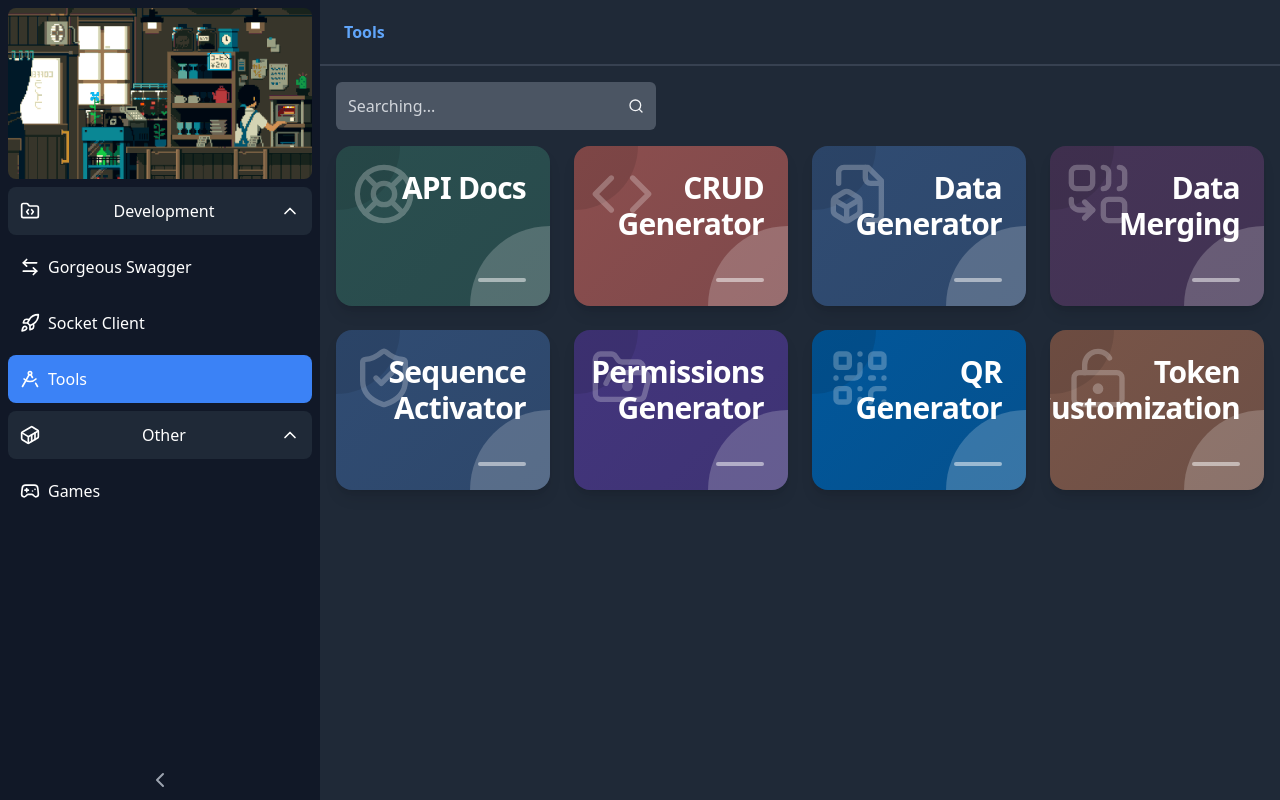
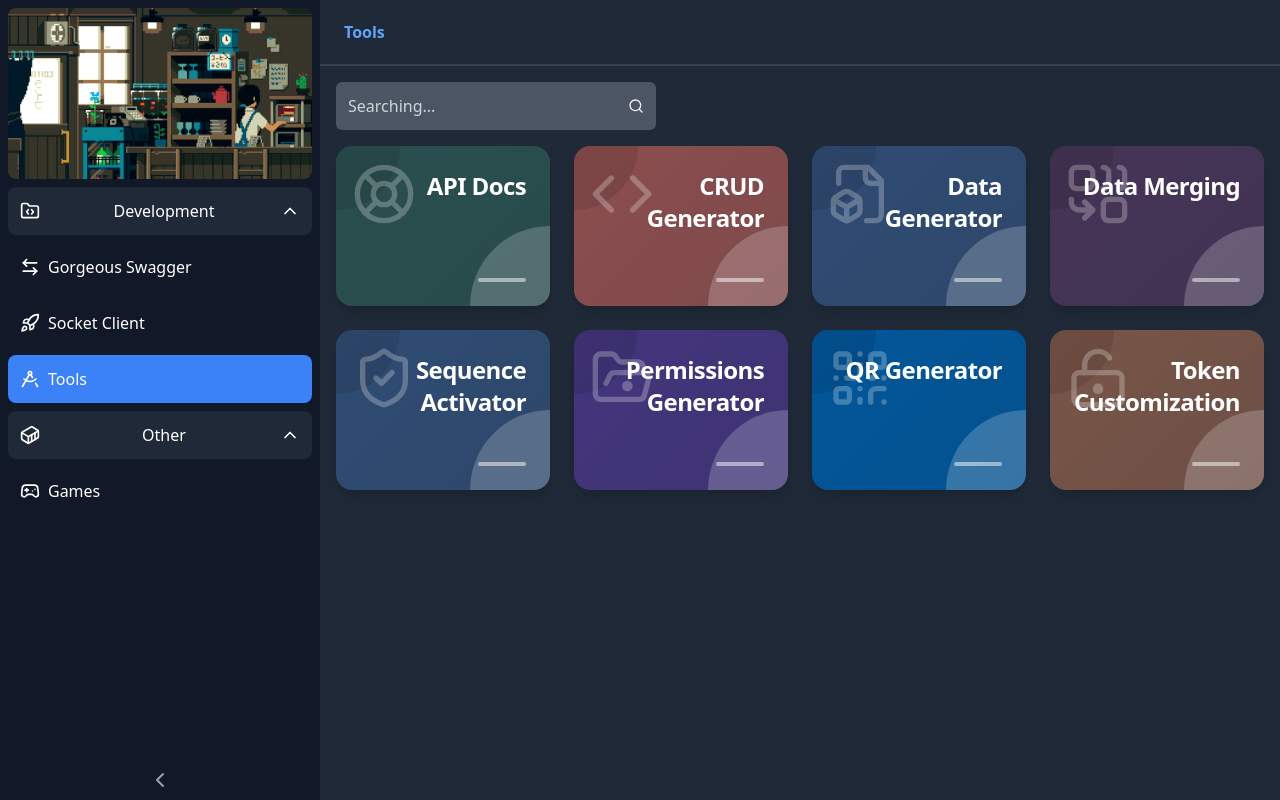
Before and after one commit to kaytervn/work-load-site, a React (Vite) app: page /tools in a window 1280 px wide. Built offline with nearby package versions, Linux system fonts and the light colour scheme.

Commit message:
Update ToolCard.tsx

```diff
--- a/src/components/ToolCard.tsx
+++ b/src/components/ToolCard.tsx
@@ -14,7 +14,7 @@ const ToolCard = ({ item, onButtonClick }: any) => {
 
         <div className="flex flex-col h-full justify-between">
           <div className="flex justify-end">
-            <h2 className="text-3xl font-bold text-white tracking-tight text-end">
+            <h2 className="text-2xl font-bold text-white tracking-tight text-end">
               {item.label}
             </h2>
           </div>
```
